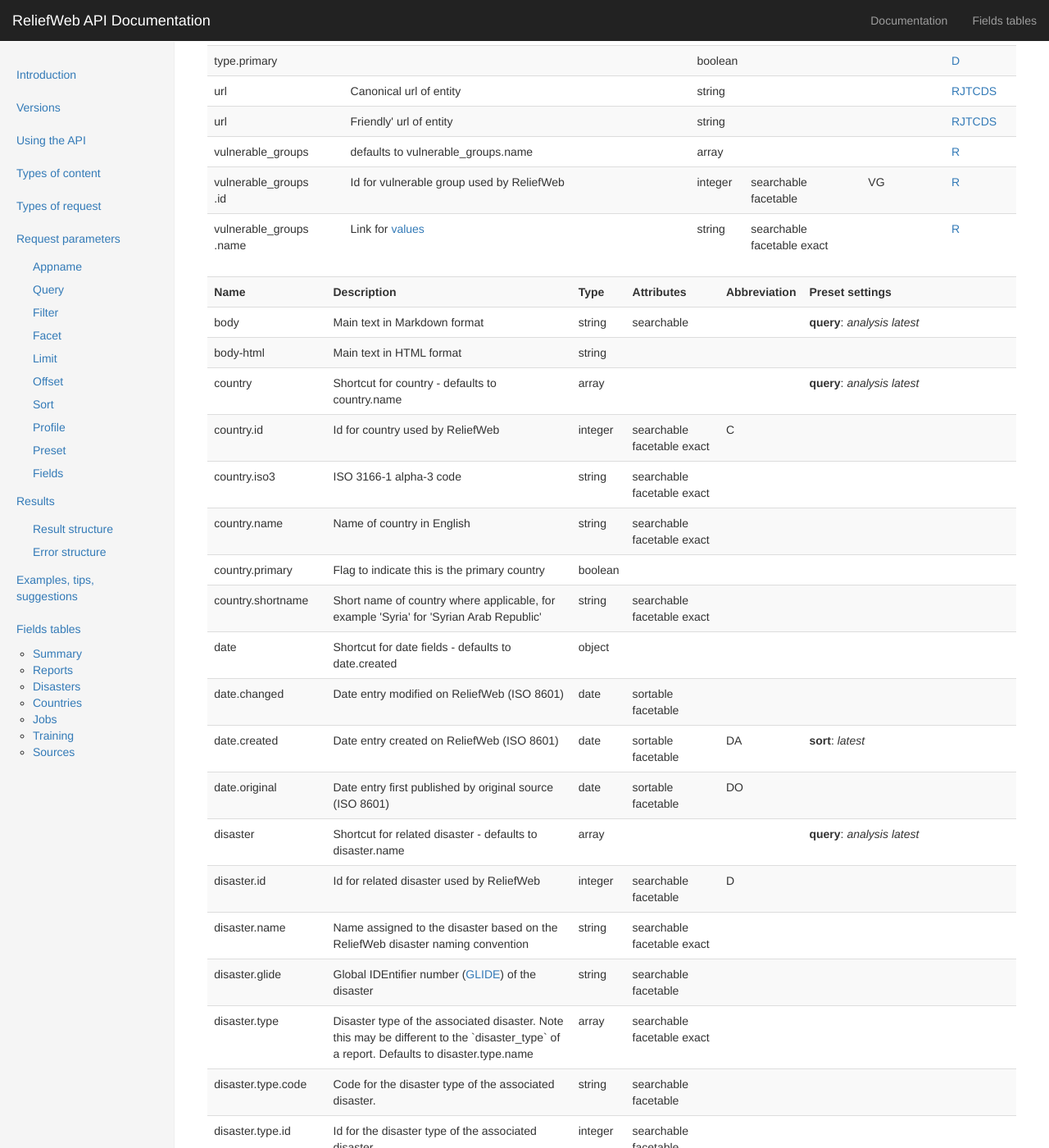
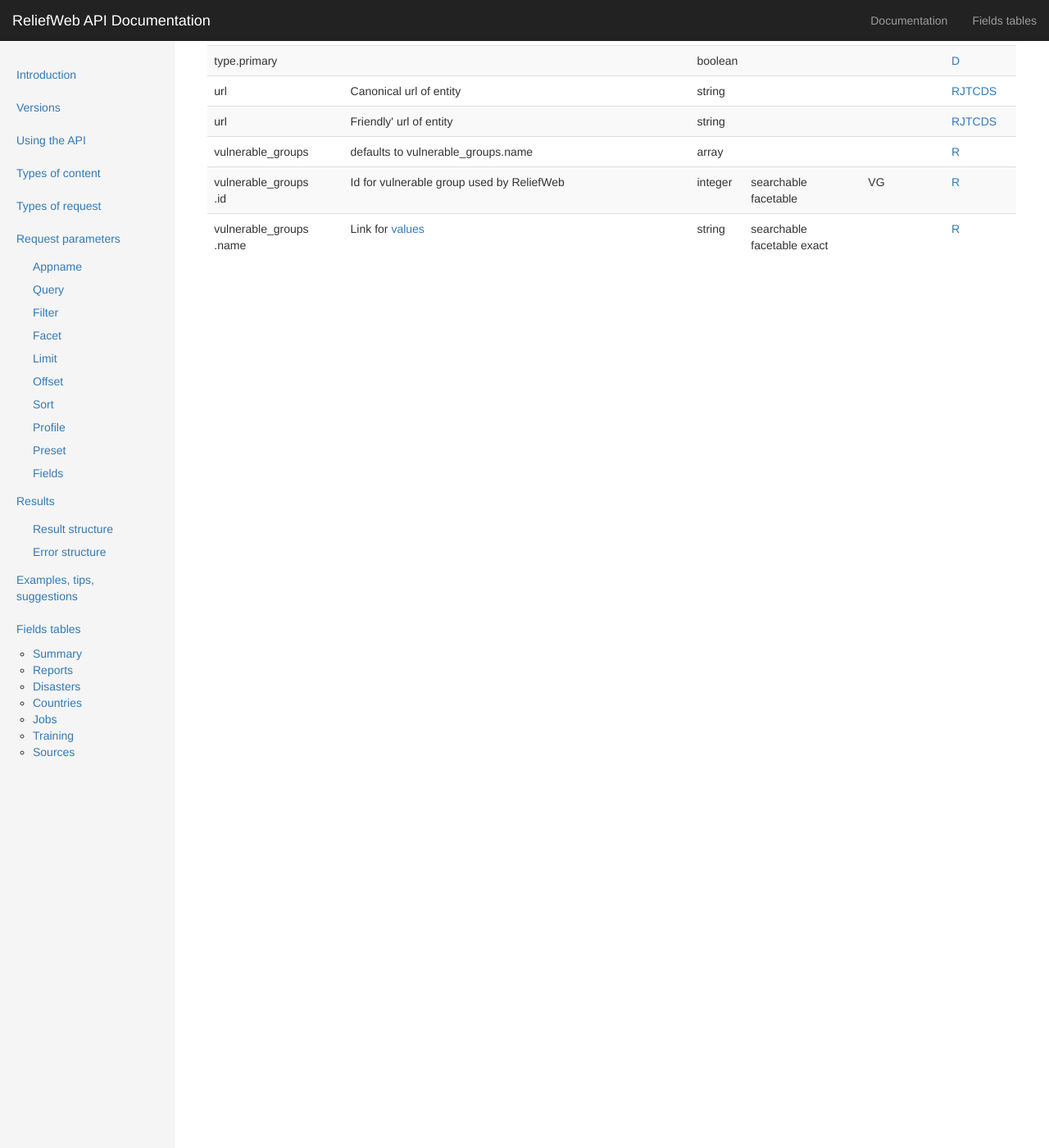
Before and after one commit to UN-OCHA/rwint-api-doc, a Jekyll site: the page index.html, which Jekyll copies as it is, in a window 1280 px wide and 1400 px high, scrolled down 37620 px. Shown: the whole window at 82% size. Built offline with Jekyll 4.4.1, drawn with Linux system fonts in a browser that asks for light colours; some of the changed text lies outside the part shown.

Commit message:
remove active class from tables where not needed

```diff
--- a/index.html
+++ b/index.html
@@ -2209,7 +2209,7 @@
                 <tr><td>vulnerable_groups<br>.name</td><td>Link for <a href="http://api.reliefweb.int/v1/references/vulnerable-groups">values</a></td><td>string</td><td>searchable facetable exact</td><td></td><td><a class="target" data-toggle="tab" title="reports" href="#reports">R</a></td></tr>
               </table>
             </div>
-            <div id="reports" role="tabpanel" class="tab-pane active table-responsive">
+            <div id="reports" role="tabpanel" class="tab-pane table-responsive">
               <table class="table table-striped">
                 <tr><th>Name</th><th>Description</th><th>Type</th><th>Attributes</th><th>Abbreviation</th><th>Preset settings</th></tr>
                 <tr><td>body</td><td>Main text in Markdown format</td><td>string</td><td>searchable</td><td></td><td><strong>query</strong>: <em>analysis</em> <em>latest</em></td></tr>
@@ -2311,7 +2311,7 @@
                 <tr><td>vulnerable_groups<br>.name</td><td>Link for <a href="http://api.reliefweb.int/v1/references/vulnerable-groups">values</a></td><td>string</td><td>searchable facetable exact</td><td></td><td></td></tr>
               </table>
             </div>
-            <div id="jobs" role="tabpanel" class="tab-pane active table-responsive">
+            <div id="jobs" role="tabpanel" class="tab-pane table-responsive">
               <table class="table table-striped">
                 <tr><th>Name</th><th>Description</th><th>Type</th><th>Attributes</th><th>Abbreviation</th><th>Preset settings</th></tr>
                 <tr><td>body</td><td>Description of job in Markdown format</td><td>string</td><td>searchable</td><td></td><td><strong>query</strong>: <em>analysis</em> <em>latest</em></td></tr>
@@ -2364,7 +2364,7 @@
                 <tr><td>url_alias</td><td>Friendly' url of the job</td><td>string</td><td>searchable</td><td></td><td></td></tr>
               </table>
             </div>
-            <div id="training" role="tabpanel" class="tab-pane active table-responsive">
+            <div id="training" role="tabpanel" class="tab-pane table-responsive">
               <table class="table table-striped">
                 <tr><th>Name</th><th>Description</th><th>Type</th><th>Attributes</th><th>Abbreviation</th><th>Preset settings</th></tr>
                 <tr><td>body</td><td>Training description in Markdown format</td><td>string</td><td>searchable</td><td></td><td><strong>query</strong>: <em>analysis</em> <em>latest</em></td></tr>
@@ -2428,7 +2428,7 @@
                 <tr><td>url_alias</td><td>Friendly' url of the training</td><td>string</td><td>searchable</td><td></td><td></td></tr>
               </table>
             </div>
-            <div id="countries" role="tabpanel" class="tab-pane active table-responsive">
+            <div id="countries" role="tabpanel" class="tab-pane table-responsive">
               <table class="table table-striped">
                 <tr><th>Name</th><th>Description</th><th>Type</th><th>Attributes</th><th>Abbreviation</th><th>Preset settings</th></tr>
                 <tr><td>current</td><td>Deprecated</td><td>boolean</td><td>sortable facetable</td><td></td><td></td></tr>
@@ -2445,7 +2445,7 @@
                 <tr><td>video_playlist</td><td>Playlist id of curated videos about the country</td><td>string</td><td></td><td></td><td></td></tr>
               </table>
             </div>
-            <div id="disasters" role="tabpanel" class="tab-pane active table-responsive">
+            <div id="disasters" role="tabpanel" class="tab-pane table-responsive">
               <table class="table table-striped">
                 <tr><th>Name</th><th>Description</th><th>Type</th><th>Attributes</th><th>Abbreviation</th><th>Preset settings</th></tr>
                 <tr><td>country</td><td>Shortcut for country - defaults to country.name</td><td>array</td><td></td><td></td><td><strong>query</strong>: <em>analysis</em> <em>latest</em></td></tr>
@@ -2482,7 +2482,7 @@
                 <tr><td>url_alias</td><td>Friendly' url of the disaster</td><td>string</td><td>searchable</td><td></td><td></td></tr>
               </table>
             </div>
-            <div id="sources" role="tabpanel" class="tab-pane active table-responsive">
+            <div id="sources" role="tabpanel" class="tab-pane table-responsive">
               <table class="table table-striped">
                 <tr><th>Name</th><th>Description</th><th>Type</th><th>Attributes</th><th>Abbreviation</th><th>Preset settings</th></tr>
                 <tr><td>content_type</td><td>Content types published from this source</td><td>array</td><td>sortable searchable</td><td></td><td></td></tr>
```
